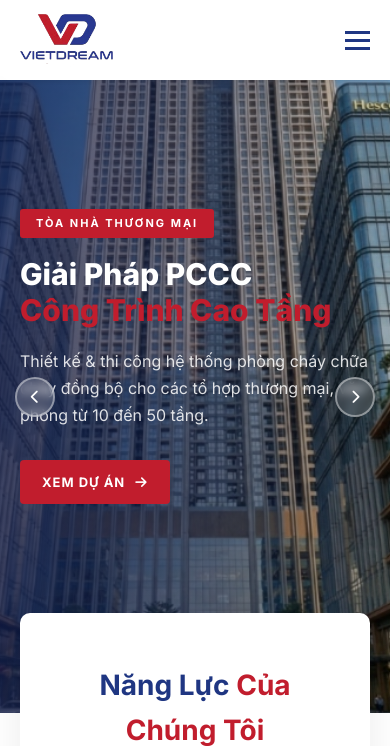
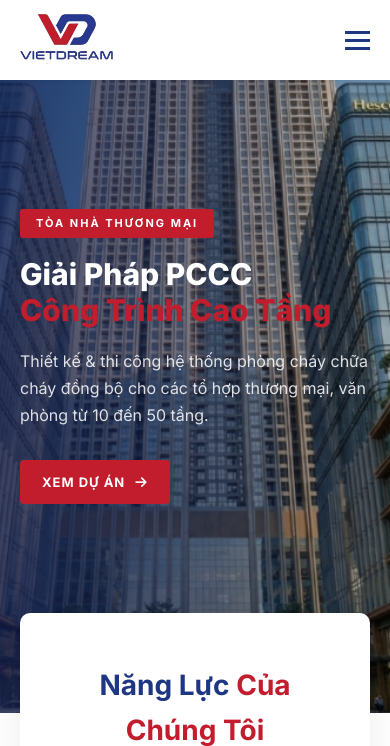
Before and after one commit to thieuan/vietdream_dj, a Django app: page / in a window 390 px wide. Shown: the top 746 px of the page. Run offline with Django 5.2, Linux system fonts and the light colour scheme.

Commit message:
Hide hero arrows on mobile, add touch swipe gesture instead

```diff
--- a/static/css/style.css
+++ b/static/css/style.css
@@ -1533,7 +1533,10 @@ img {
     .hero-slide-text h1 { font-size: 30px; }
     .hero-label { font-size: 11px; }
     .hero-btn { padding: 12px 22px; font-size: 13px; }
-    .hero-arrow { width: 40px; height: 40px; font-size: 14px; }
-    .hero-arrow-prev { left: 15px; }
-    .hero-arrow-next { right: 15px; }
-}
+
+    /* Ẩn nút prev/next trên mobile để không che content */
+    .hero-arrow { display: none; }
+
+    /* Dots to hơn trên mobile để dễ bấm */
+    .hero-dot { width: 12px; height: 12px; }
+}
--- a/static/js/main.js
+++ b/static/js/main.js
@@ -136,6 +136,24 @@ document.addEventListener('DOMContentLoaded', () => {
             });
         });
 
+        // Touch swipe support for mobile (replaces arrow buttons)
+        let touchStartX = 0;
+        heroTrack.addEventListener('touchstart', (e) => {
+            touchStartX = e.touches[0].clientX;
+        }, { passive: true });
+
+        heroTrack.addEventListener('touchend', (e) => {
+            const diff = touchStartX - e.changedTouches[0].clientX;
+            if (Math.abs(diff) > 50) { // swipe threshold 50px
+                if (diff > 0) {
+                    goToSlide(currentSlide + 1); // swipe left → next
+                } else {
+                    goToSlide(currentSlide - 1); // swipe right → prev
+                }
+                resetTimer();
+            }
+        }, { passive: true });
+
         // Auto-play every 5s
         const startTimer = () => {
             autoTimer = setInterval(() => goToSlide(currentSlide + 1), 5000);
```
